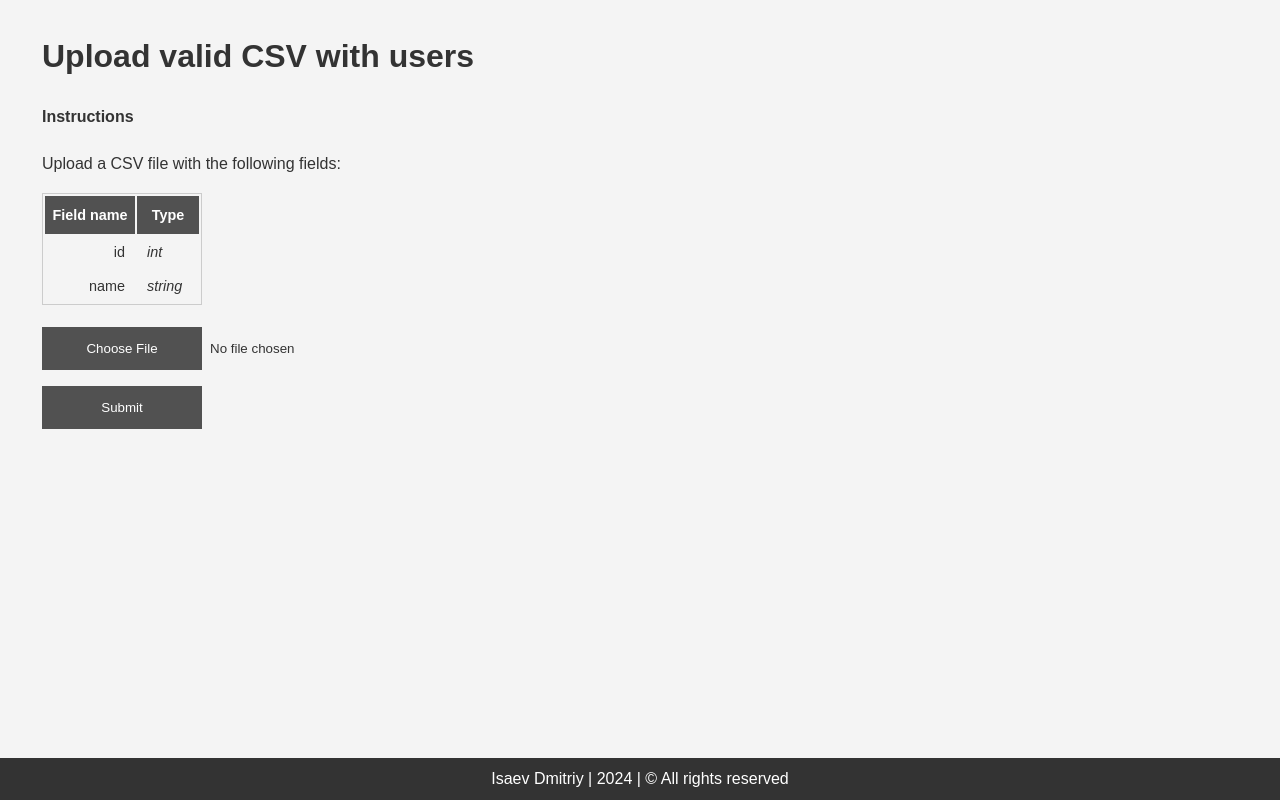
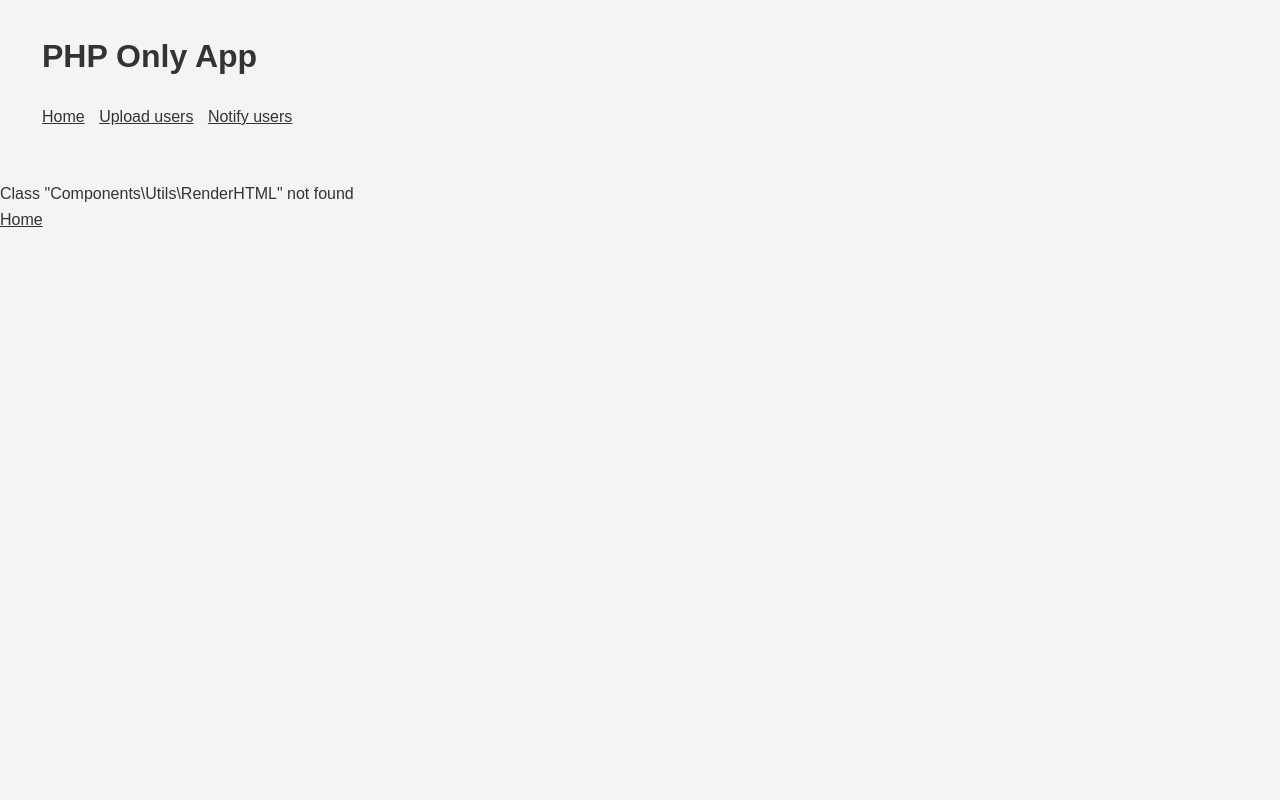
Before and after one commit to Fessovsky/vanila7.4_basic, a PHP site: page /upload in a window 1280 px wide. Run offline with PHP 8.4, Linux system fonts and the light colour scheme.

Commit message:
Refactoring - Added Controllers - Added primitive nav bar - Added routes - Refactored Router

```diff
--- /dev/null
+++ b/Components/Contracts/ControllerInterface.php
@@ -0,0 +1,8 @@
+<?php
+
+namespace Components\Contracts;
+
+interface ControllerInterface
+{
+    public function index(): void;
+}
--- a/Components/Contracts/Contracts/PageInterface.php
+++ b/Components/Contracts/PageInterface.php
@@ -1,6 +1,6 @@
 <?php
 
-namespace Components\Contracts\Contracts;
+namespace Components\Contracts;
 
 interface PageInterface
 {
--- /dev/null
+++ b/Components/Controllers/UploadController.php
@@ -0,0 +1,54 @@
+<?php
+
+namespace Components\Controllers;
+
+use Components\Contracts\ControllerInterface;
+use Components\Contracts\FileRegistererInterface;
+use Components\Contracts\FileUploaderInterface;
+use Components\Contracts\PageInterface;
+use Components\Contracts\RenderInterface;
+use Components\DB;
+use Components\Pages\Upload;
+use Components\Repositories\FilesRepository;
+use Components\Repositories\UsersRepository;
+use Components\Services\CsvFileUploader;
+use Components\Services\CsvParser;
+use Components\Utils\RenderHTML;
+use IteratorAggregate;
+
+class UploadController implements ControllerInterface
+{
+    private FileUploaderInterface $uploader;
+    private IteratorAggregate $parser;
+    private RenderInterface $renderer;
+    private PageInterface $page;
+    private FileRegistererInterface $fileRegisterer;
+
+    public function __construct() {
+        $this->renderer = new RenderHTML();
+        $this->page = new Upload();
+        $this->db = DB::getInstance()->getConnection();
+        $uploadDir = getenv('UPLOAD_DIR') ?: './Uploads';
+
+        $this->uploader = new CsvFileUploader($uploadDir);
+        $this->parser = new CsvParser();
+        $this->fileRegisterer = new FilesRepository($this->db);
+        $this->usersRepository = new UsersRepository($this->db);
+    }
+
+    public function upload(): void
+    {
+        $this->uploader->upload($_FILES);
+        $this->uploader->logUploaded($this->fileRegisterer);
+        $this->parser->setFilePath($this->uploader->getUploadPath());
+        $generator = $this->parser->getIterator();
+        $this->usersRepository->saveBatch($generator);
+        unlink($this->uploader->getUploadPath());
+        header('Location: /');
+    }
+
+    public function index(): void
+    {
+        $this->renderer->render($this->page->getHtml());
+    }
+}
--- a/Components/DB.php
+++ b/Components/DB.php
@@ -5,7 +5,7 @@ namespace Components;
 use PDO;
 use PDOException;
 
-class DB
+final class DB
 {
     private static $instance = null;
     private $connection;
--- a/Components/Pages/Home.php
+++ b/Components/Pages/Home.php
@@ -2,7 +2,7 @@
 
 namespace Components\Pages;
 
-use Components\Contracts\Contracts\PageInterface;
+use Components\Contracts\PageInterface;
 
 final class Home implements PageInterface
 {
--- a/Components/Pages/Upload.php
+++ b/Components/Pages/Upload.php
@@ -2,7 +2,7 @@
 
 namespace Components\Pages;
 
-use Components\Contracts\Contracts\PageInterface;
+use Components\Contracts\PageInterface;
 
 final class Upload implements PageInterface
 {
--- a/Components/Router.php
+++ b/Components/Router.php
@@ -2,32 +2,49 @@
 
 namespace Components;
 
-use Components\Pages\Home;
-use Components\Pages\Upload;
+use Components\Contracts\ControllerInterface;
 
 final class Router
 {
-    private $url;
-    private $page;
-    public function __construct()
+    private array $routes;
+
+    public function __construct(array $routes)
     {
-        $this->url = filter_var($_SERVER['REQUEST_URI'], FILTER_SANITIZE_URL);
-        if (preg_match('/^\/[a-zA-Z0-9\/\-]*$/', $this->url)) {
-            switch ($this->url) {
-                case '/upload':
-                    $this->page = new Upload();
-                    break;
-                default:
-                    $this->page = new Home();
+        $this->routes = $routes;
+    }
+
+    public function dispatch(string $uri, $httpMethod): void
+    {
+        $uri = parse_url($uri, PHP_URL_PATH);
+        $uri = rtrim($uri, '/'); // Удаляем завершающий слеш для консистентности
+        if ($uri === '') {
+            $uri = '/';
+        }
+        if (isset($this->routes[$httpMethod][$uri])) {
+            $route = $this->routes[$httpMethod][$uri];
+            $controllerName = $route['controller'];
+            $action = $route['action'];
+
+            if (class_exists($controllerName)) {
+
+                $controller = $this->createController($controllerName);
+                if (method_exists($controller, $action)) {
+                    $controller->$action();
+                    return;
+                }
             }
-        } else {
-            header('HTTP/2.0 400 Bad Request');
-            exit('Некорректный запрос.');
+        }
+
+        throw new \Exception('Страница не найдена', 404);
+    }
+    private function createController(string $controllerName): ControllerInterface
+    {
+        switch ($controllerName) {
+            case 'Components\Controllers\HomeController':
+            case 'Components\Controllers\UploadController':
+                return new $controllerName();
+            default:
+                throw new \Exception('Неизвестный контроллер: ' . $controllerName);
         }
     }
-
-    public function router() {
-//        var_dump($this->page);
-        echo $this->page->getHtml();
-    }
 }
--- a/Public/header.html
+++ b/Public/header.html
@@ -96,4 +96,14 @@
         max-width: 360px;
     }
 </style>
+<header>
+    <div class="container">
+        <h1>PHP Only App</h1>
+        <ul>
+            <li><a href="/">Home</a></li>
+            <li><a href="/upload">Upload users</a></li>
+            <li><a href="/notify-users">Notify users</a></li>
+        </ul>
+    </div>
+</header>
 <body>
--- a/index.php
+++ b/index.php
@@ -4,23 +4,25 @@ require 'Components/Router.php';
 require 'Components/Autoloader.php';
 
 use Components\Autoloader;
-use Components\DB;
 use Components\Router;
 
 Autoloader::register();
 
-$PDO = DB::getInstance();
-$connection = $PDO->getConnection();
-
 include 'Public/header.html';
 
-$router = new Router();
-$router->router();
+$routes = require 'routes.php';
+$router = new Router($routes);
+$uri = $_SERVER['REQUEST_URI'];
+$httpMethod = $_SERVER['REQUEST_METHOD'];
+
+try {
+    $router->dispatch($uri,$httpMethod);
+} catch (\Error|\Exception $e) {
+    // TODO implement error handling
+    echo '<br>' . $e->getMessage();
+    echo '<br><a href="/">Home</a>';
+    die();
+}
+
 
 include 'Public/footer.html';
-
-// Маршрутизировать uri (Home, Upload)
-// Вывести страницу
-// URI: /upload загрузку файла, наззвание файла проеверить на валидность .csv не лолжен содержать опасных конструкций
-// При загрузке файл должен быть yield-нут в таблицу. при этом нужно передавать байндингами
-// При загрузке файла нужно проверить на валидность, если файл не валиден, то вывести ошибку
--- /dev/null
+++ b/routes.php
@@ -0,0 +1,19 @@
+<?php
+return [
+    'GET' => [
+        '/' => [
+            'controller' => 'Components\Controllers\HomeController',
+            'action' => 'index'
+        ],
+        '/upload' => [
+            'controller' => 'Components\Controllers\UploadController',
+            'action' => 'index'
+        ],
+    ],
+    'POST' => [
+        '/upload' => [
+            'controller' => 'Components\Controllers\UploadController',
+            'action' => 'upload'
+        ]
+    ],
+];
```
Also changed, not shown: Components/Controllers/HomeController.php (added, +26 -0 lines).
